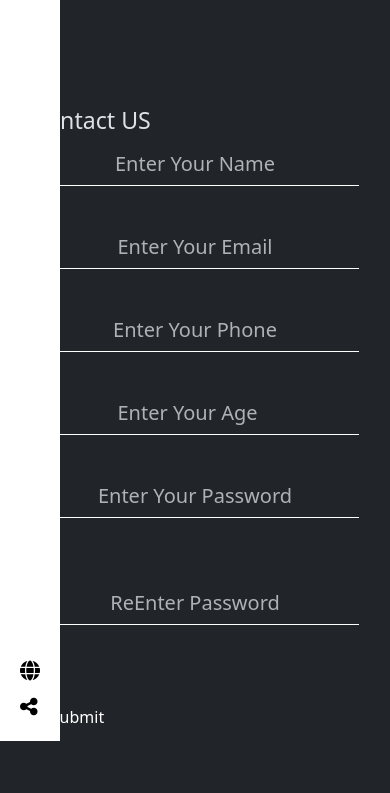
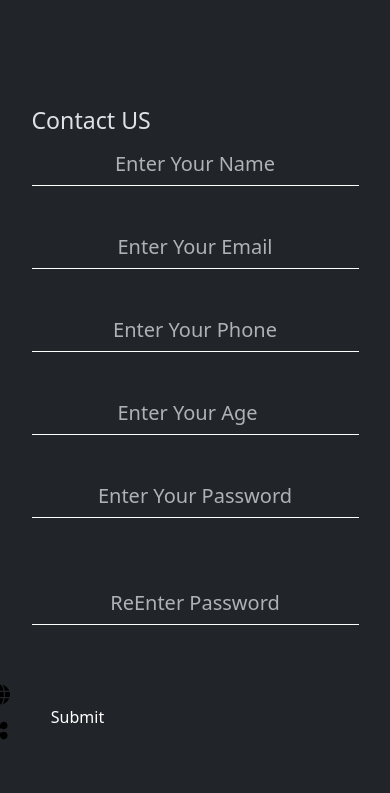
Before and after one commit to Yomnaalaraby/Movie-App, a plain HTML site: page index.html in a window 390 px wide. Shown: the part 103-896 px from the top of the page. Drawn offline with Linux system fonts and the light colour scheme; no server answers.

Commit message:
fix paths

```diff
--- a/CSS/style.css
+++ b/CSS/style.css
@@ -133,7 +133,7 @@ button:hover {
     }
 
     /* 2. الشريط الجانبي يختفي تماماً كخلفية ومساحة */
-    #navHeader {
+    #apperent {
         background: transparent !important;
         width: 0 !important; /* عشان مياخدش مساحة */
         padding: 0 !important;
```
